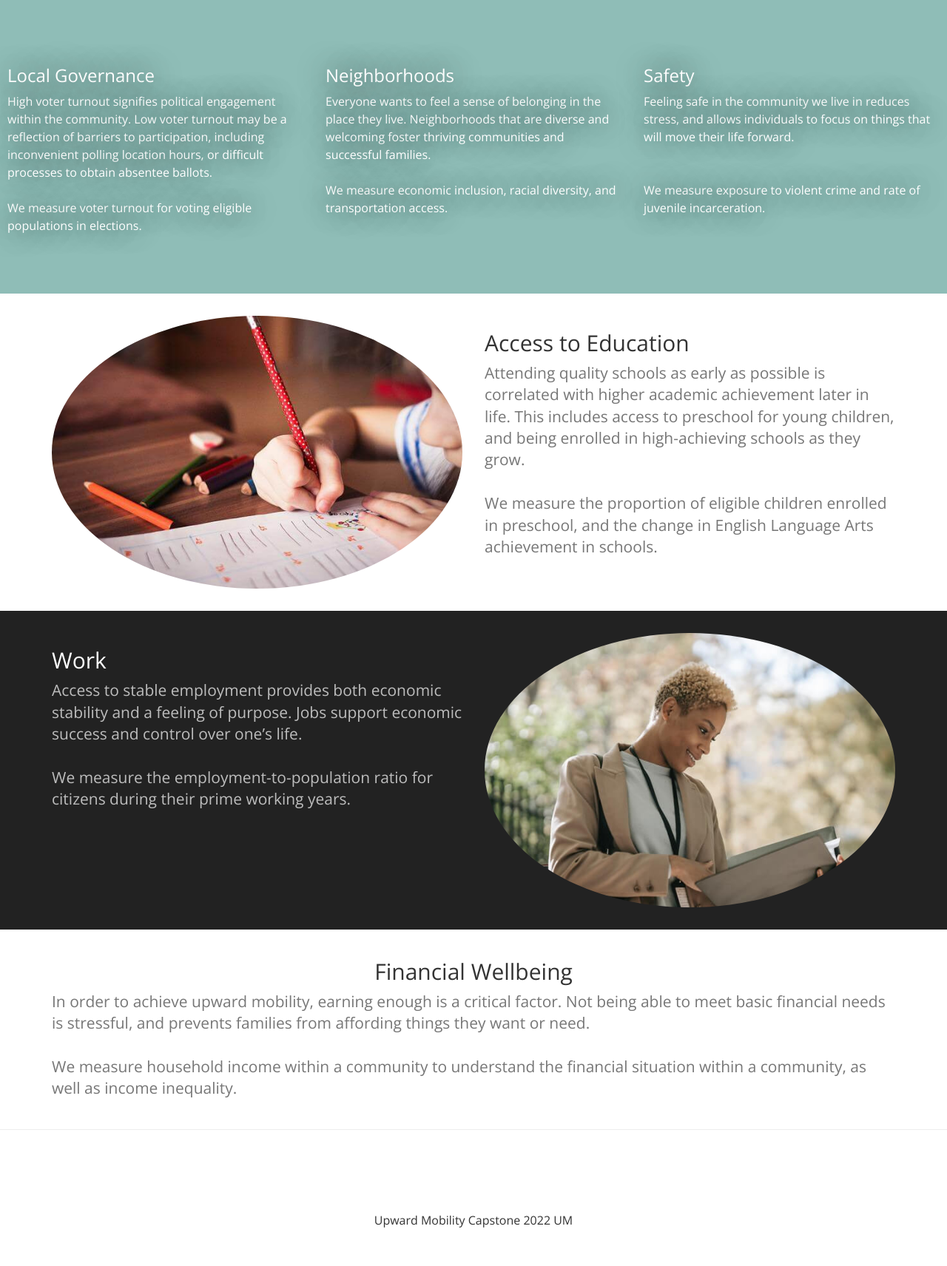
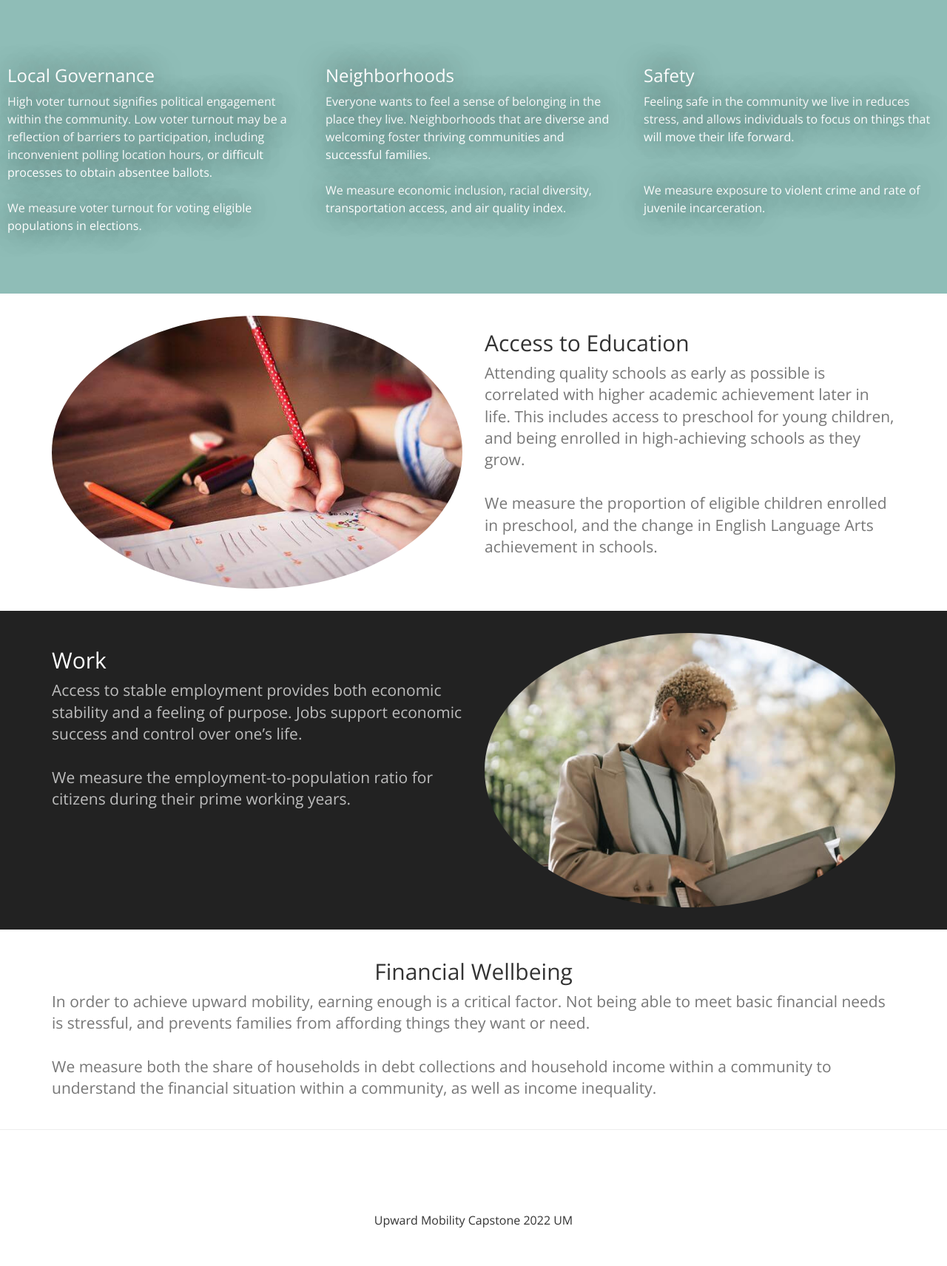
Before and after one commit to RachellCalhoun/us-upward-mobility, a Django app: page / in a window 1280 px wide. Shown: the part 2097-3809 px from the top of the page at 74% size. Run offline with Django 4.2, Linux system fonts and the light colour scheme; some libraries are stand-ins or nearby versions.

Commit message:
add aqi and debt

```diff
--- a/mobility/choices_lists.py
+++ b/mobility/choices_lists.py
@@ -32,6 +32,7 @@ METRIC_CHOICES = (
         ('asian_exposure', 'Racial Exposure: Asian Population'),
         ('transit_trips_index', 'Transit Trips Index'),
         ('transit_low_cost_index', 'Transit Low Cost Index'),
+        ('AQI', 'Air Quality Index')
 
     )
     ),
@@ -66,6 +67,7 @@ METRIC_CHOICES = (
     )
     ),
     ('Financial Wellbeing', (
+        ('debt_all', 'Share of Households with Debt in Collections'),
         ('median_family_income', 'Median Household Income'),
         ('income_20_percentile', '20th Percentile Household Income'),
         ('income_80_percentile', '80th Percentile Household Income'),
--- a/mobility/templates/mobility/index.html
+++ b/mobility/templates/mobility/index.html
@@ -138,7 +138,7 @@ header {
                         Everyone wants to feel a sense of belonging in the place they live.
                         Neighborhoods that are diverse and welcoming foster thriving communities and successful families.
                         <br><br>
-                        We measure economic inclusion, racial diversity, and transportation access.
+                        We measure economic inclusion, racial diversity, transportation access, and air quality index.
                     </p>
 				</div>
 
@@ -213,8 +213,8 @@ header {
                 families from affording things they want or need.
                 <br>
                 <br>
-                 We measure household
-                income within a community to understand the financial situation within a
+                 We measure both the share of households in debt collections and household income within a
+                 community to understand the financial situation within a
                 community, as well as income inequality.
             </p>
             </div>
```
